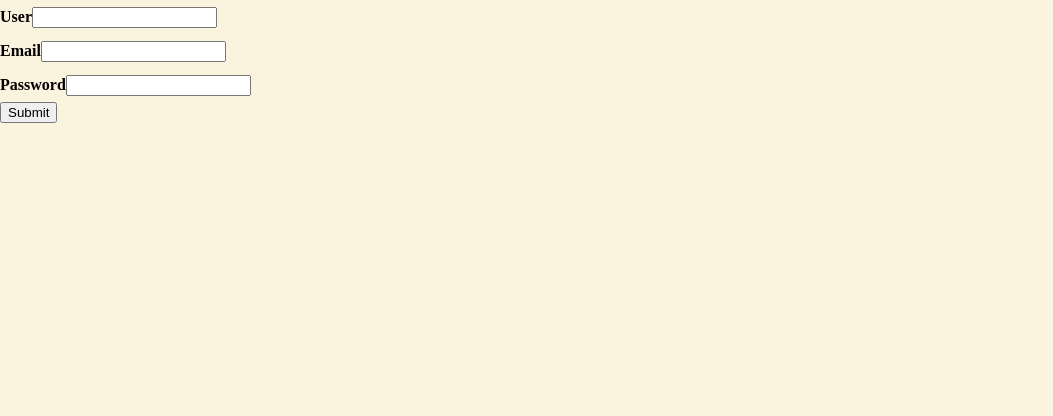
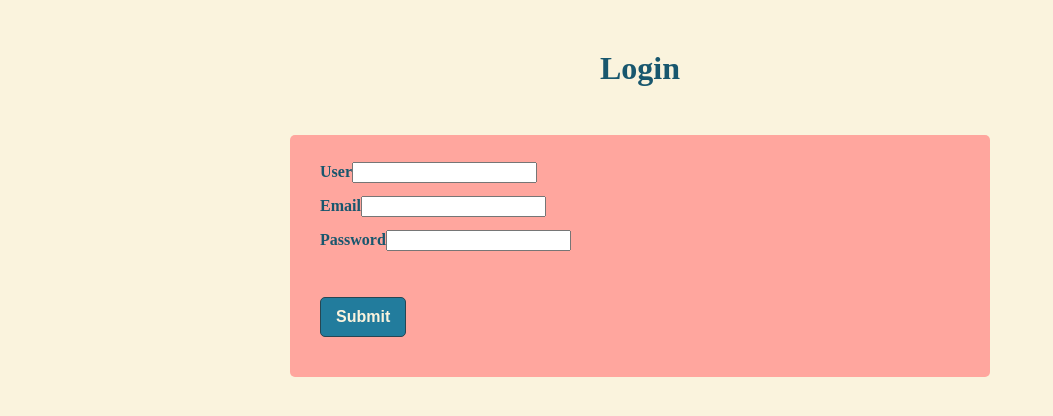
Before and after one commit to AndreiaCifoni/Soap-Project, a React (Create React App) app: page /login in a window 1280 px wide. Shown: the top 416 px of the page, without its empty margins (0-1053 px from the left). Built offline with nearby package versions, Linux system fonts and the light colour scheme.

Commit message:
user form style

```diff
--- a/src/components/layout/styles.css
+++ b/src/components/layout/styles.css
@@ -66,3 +66,34 @@ body {
 .soap-link:hover {
   color: #662c2e;
 }
+
+.user-form {
+  width: 50%;
+  margin: 48px auto;
+  padding: 20px 30px;
+  background-color: #ffa69e;
+  border-radius: 5px;
+}
+
+.user-form-title {
+  display: flex;
+  justify-content: center;
+  font-weight: bold;
+  color: #18576e;
+  margin-top: 50px;
+}
+
+.user-input {
+  color: #18576e;
+}
+
+.user-btn {
+  font-size: 16px;
+  font-weight: bold;
+  margin: 40px 0 20px 0;
+  padding: 10px 15px;
+  color: #faf3dd;
+  background-color: #227c9d;
+  border: 1px solid #264653;
+  border-radius: 5px;
+}
--- a/src/components/user/Login.js
+++ b/src/components/user/Login.js
@@ -1,9 +1,10 @@
-import React, { useState } from "react";
+import React from "react";
 import UserForm from "./UserForm";
 
 const Login = () => {
   return (
     <div>
+      <h1 className="user-form-title">Login</h1>
       <UserForm />
     </div>
   );
--- a/src/components/user/Register.js
+++ b/src/components/user/Register.js
@@ -4,6 +4,7 @@ import UserForm from "./UserForm";
 const Register = () => {
   return (
     <div>
+      <h1 className="user-form-title">Register</h1>
       <UserForm />
     </div>
   );
--- a/src/components/user/UserForm.js
+++ b/src/components/user/UserForm.js
@@ -1,4 +1,5 @@
 import React, { useState } from "react";
+import "../layout/styles.css";
 
 const owner = {
   name: "Andreia Cifoni",
@@ -27,9 +28,10 @@ const UserForm = () => {
   };
 
   return (
+    <div className="user-form">
       <form onSubmit={onSubmitHandler}>
         <div>
-        <div>
+          <div className="user-input">
             <label>User</label>
             <input
               type="text"
@@ -39,7 +41,7 @@ const UserForm = () => {
               }
             />
           </div>
-        <div>
+          <div className="user-input">
             <label>Email</label>
             <input
               type="email"
@@ -49,7 +51,7 @@ const UserForm = () => {
               }
             />
           </div>
-        <div>
+          <div className="user-input">
             <label>Password</label>
             <input
               type="password"
@@ -60,8 +62,9 @@ const UserForm = () => {
             />
           </div>
         </div>
-      <input type="submit" value="Submit" />
+        <input className="user-btn" type="submit" value="Submit" />
       </form>
+    </div>
   );
 };
 
```
Lines whose indentation alone changed are shown as unchanged.
